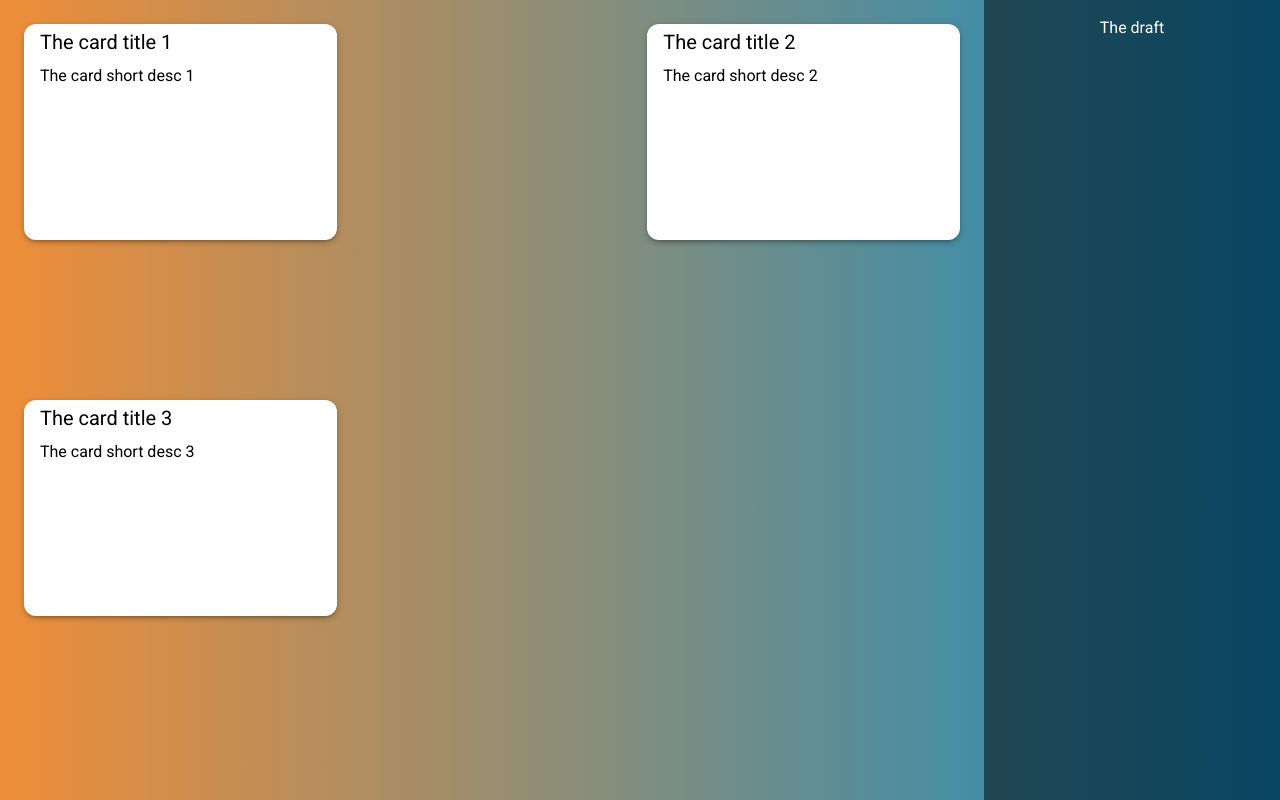
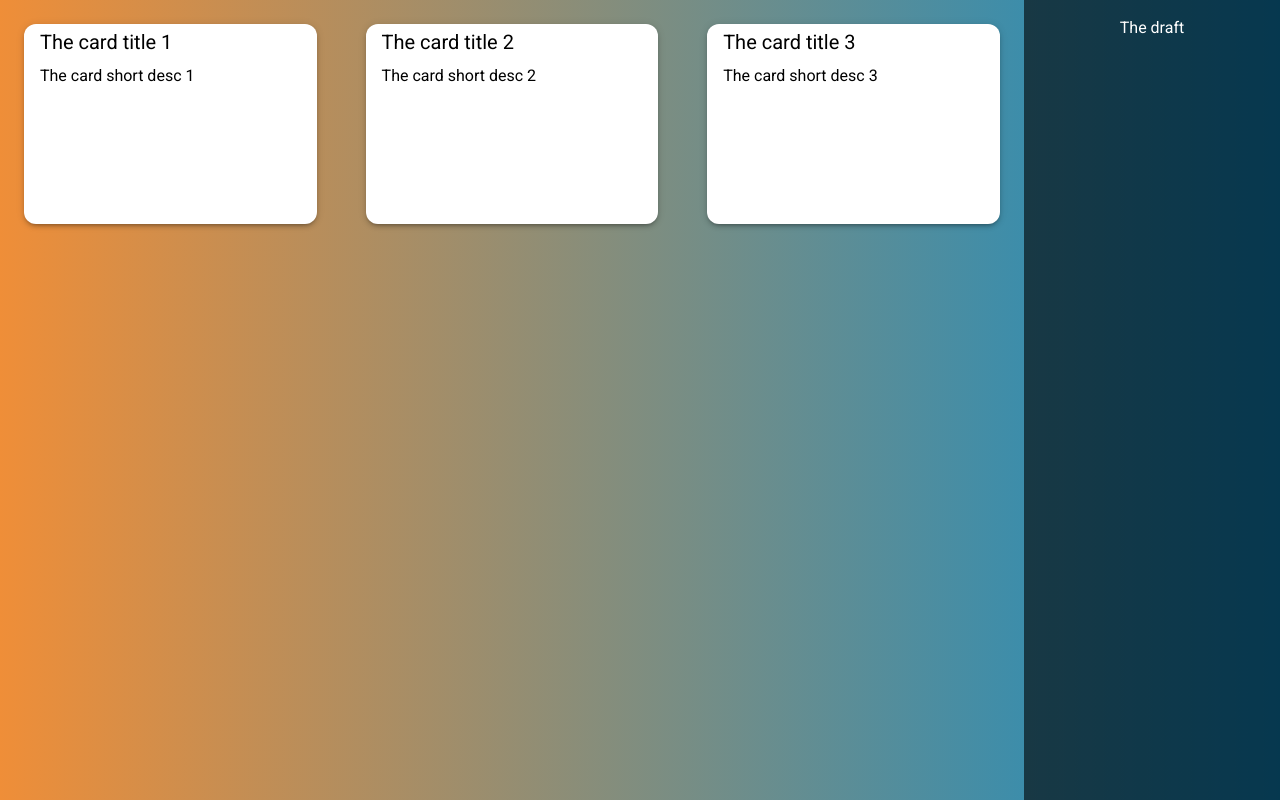
Before and after one commit to Newpoki/dnd-poc, a React (Create React App) app: page / in a window 1280 px wide. Built offline with nearby package versions, Linux system fonts and the light colour scheme.

Commit message:
task: improved dragging style

```diff
--- a/public/reset.css
+++ b/public/reset.css
@@ -92,6 +92,7 @@ video {
   vertical-align: baseline;
   font-family: "Roboto";
   font-weight: 400;
+  box-sizing: border-box;
 }
 /* HTML5 display-role reset for older browsers */
 article,
--- a/src/App.tsx
+++ b/src/App.tsx
@@ -7,18 +7,18 @@ import { MOCKED_CARDS_DATA } from "./constants/mockedCardsData";
 import { ICard, ICardItem } from "./typings/card";
 
 function App() {
-  const [data, setData] = useState<ICard[]>(MOCKED_CARDS_DATA);
-  const [draftData, setDraftData] = useState<ICard[]>([]);
+  const [readyCards, setReadyCards] = useState<ICard[]>(MOCKED_CARDS_DATA);
+  const [draftCards, setDraftCards] = useState<ICard[]>([]);
 
   const handleDropInDraft = (dropedItem: ICardItem) => {
-    const cardData = data.find((card) => card.id === dropedItem.id);
+    const cardData = readyCards.find((card) => card.id === dropedItem.id);
 
     if (cardData) {
-      setData((actualData) =>
+      setReadyCards((actualData) =>
         actualData.filter((card) => card.id !== dropedItem.id)
       );
 
-      setDraftData((actualData) => [
+      setDraftCards((actualData) => [
         ...actualData,
         { ...cardData, status: "DRAFT" },
       ]);
@@ -26,14 +26,14 @@ function App() {
   };
 
   const handleDropInReady = (dropedItem: ICardItem) => {
-    const cardData = data.find((card) => card.id === dropedItem.id);
+    const cardData = readyCards.find((card) => card.id === dropedItem.id);
 
     if (cardData) {
-      setDraftData((actualData) =>
+      setDraftCards((actualData) =>
         actualData.filter((card) => card.id !== dropedItem.id)
       );
 
-      setData((actualData) => [
+      setReadyCards((actualData) => [
         ...actualData,
         { ...cardData, status: "READY" },
       ]);
@@ -42,9 +42,9 @@ function App() {
 
   return (
     <Styled.Page>
-      <MainPanel data={data} onDrop={handleDropInReady} />
+      <MainPanel data={readyCards} onDrop={handleDropInReady} />
 
-      <RightPanel onDrop={handleDropInDraft} data={draftData} />
+      <RightPanel onDrop={handleDropInDraft} data={draftCards} />
     </Styled.Page>
   );
 }
--- a/src/RightPanel/RightPanel.styles.ts
+++ b/src/RightPanel/RightPanel.styles.ts
@@ -1,10 +1,10 @@
 import styled from "styled-components";
 
-export const Wrapper = styled.div<{ isOver: boolean }>`
+export const Wrapper = styled.div`
   width: 20%;
-  background-color: ${({ isOver }) =>
-    isOver ? "rgba(255, 255, 255, 0.7)" : "rgba(0, 0, 0, 0.5)"};
   padding: 20px;
+  position: relative;
+  background-color: rgba(0, 0, 0, 0.6);
 `;
 
 export const Title = styled.h2`
--- a/src/RightPanel/RightPanel.tsx
+++ b/src/RightPanel/RightPanel.tsx
@@ -3,6 +3,7 @@ import { useDrop } from "react-dnd";
 import { DND_TYPES } from "../constants/dndTypes";
 import { ICard, ICardItem } from "../typings/card";
 import { Card } from "../components/Card";
+import { DragOverlay } from "../components/DragOverlay";
 
 type IRightPanelProps = {
   onDrop: (item: ICardItem) => void;
@@ -10,22 +11,25 @@ type IRightPanelProps = {
 };
 
 export const RightPanel = ({ onDrop, data }: IRightPanelProps) => {
-  const [{ isOver, dropedCard }, drop] = useDrop(() => ({
+  const [{ isOver, dropedCard, canDrop }, drop] = useDrop(() => ({
     accept: DND_TYPES.CARD,
     drop: (item: ICardItem) => {
       onDrop(item);
     },
-    collect: (monitor) => ({
-      isOver: !!monitor.isOver(),
-      dropedCard: monitor.getItem(),
-    }),
+    collect: (monitor) => {
+      return {
+        isOver: !!monitor.isOver(),
+        dropedCard: monitor.getItem(),
+        canDrop: monitor.canDrop(),
+      };
+    },
     canDrop: (item: ICardItem) => {
       return item.status === "READY";
     },
   }));
 
   return (
-    <Styled.Wrapper ref={drop} isOver={isOver}>
+    <Styled.Wrapper ref={drop}>
       <Styled.Title>The draft</Styled.Title>
 
       {data.map((card) => {
@@ -35,6 +39,8 @@ export const RightPanel = ({ onDrop, data }: IRightPanelProps) => {
           </Styled.CardWrapper>
         );
       })}
+
+      {(canDrop || isOver) && <DragOverlay canDrop={canDrop} isOver={isOver} />}
     </Styled.Wrapper>
   );
 };
--- /dev/null
+++ b/src/components/DragOverlay.styles.ts
@@ -0,0 +1,21 @@
+import styled from "styled-components";
+
+export const Wrapper = styled.div<{ backgroundColor: string }>`
+  width: 100%;
+  height: 100%;
+  position: absolute;
+  top: 0;
+  left: 0;
+  background-color: ${({ backgroundColor }) => backgroundColor};
+  padding: 24px;
+`;
+
+export const Message = styled.p<{ borderColor: string }>`
+  display: flex;
+  align-items: center;
+  justify-content: center;
+  height: 100%;
+  border: ${({ borderColor }) => `2px dashed ${borderColor}`};
+  padding: 12px;
+  flex-direction: column;
+`;
--- /dev/null
+++ b/src/components/DragOverlay.tsx
@@ -0,0 +1,42 @@
+import * as Styled from "./DragOverlay.styles";
+import { memo, useMemo } from "react";
+
+type IDragOverlayProps = {
+  canDrop: boolean;
+  isOver: boolean;
+};
+
+export const DragOverlay = memo(({ canDrop, isOver }: IDragOverlayProps) => {
+  const { backgroundColor, borderColor } = useMemo(() => {
+    if (isOver) {
+      return canDrop
+        ? {
+            backgroundColor: "rgba(153, 189, 153, 1)",
+            borderColor: "rgba(255, 255, 255, 0.7)",
+          }
+        : {
+            backgroundColor: "rgba(197, 137, 137, 1)",
+            borderColor: "rgba(255, 255, 255, 0.7)",
+          };
+    }
+
+    return canDrop
+      ? {
+          backgroundColor: "white",
+          borderColor: "rgba(0, 0, 0, 1)",
+        }
+      : {
+          backgroundColor: "transparent",
+          borderColor: "transparent",
+        };
+  }, [canDrop, isOver]);
+
+  return (
+    <Styled.Wrapper backgroundColor={backgroundColor}>
+      <Styled.Message borderColor={borderColor}>
+        <p>isOver: {isOver.toString()}</p>
+        <p>canDrop: {canDrop.toString()}</p>
+      </Styled.Message>
+    </Styled.Wrapper>
+  );
+});
```
